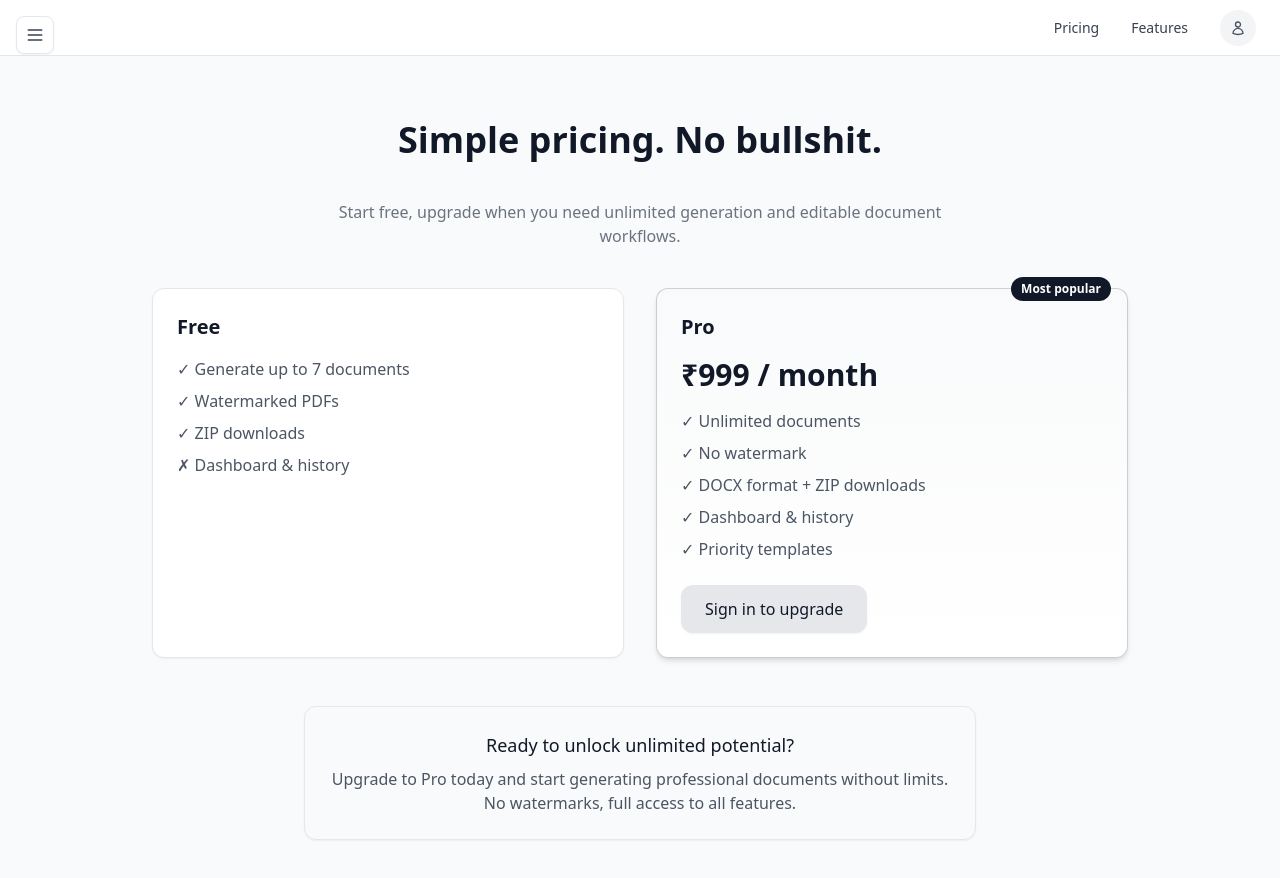
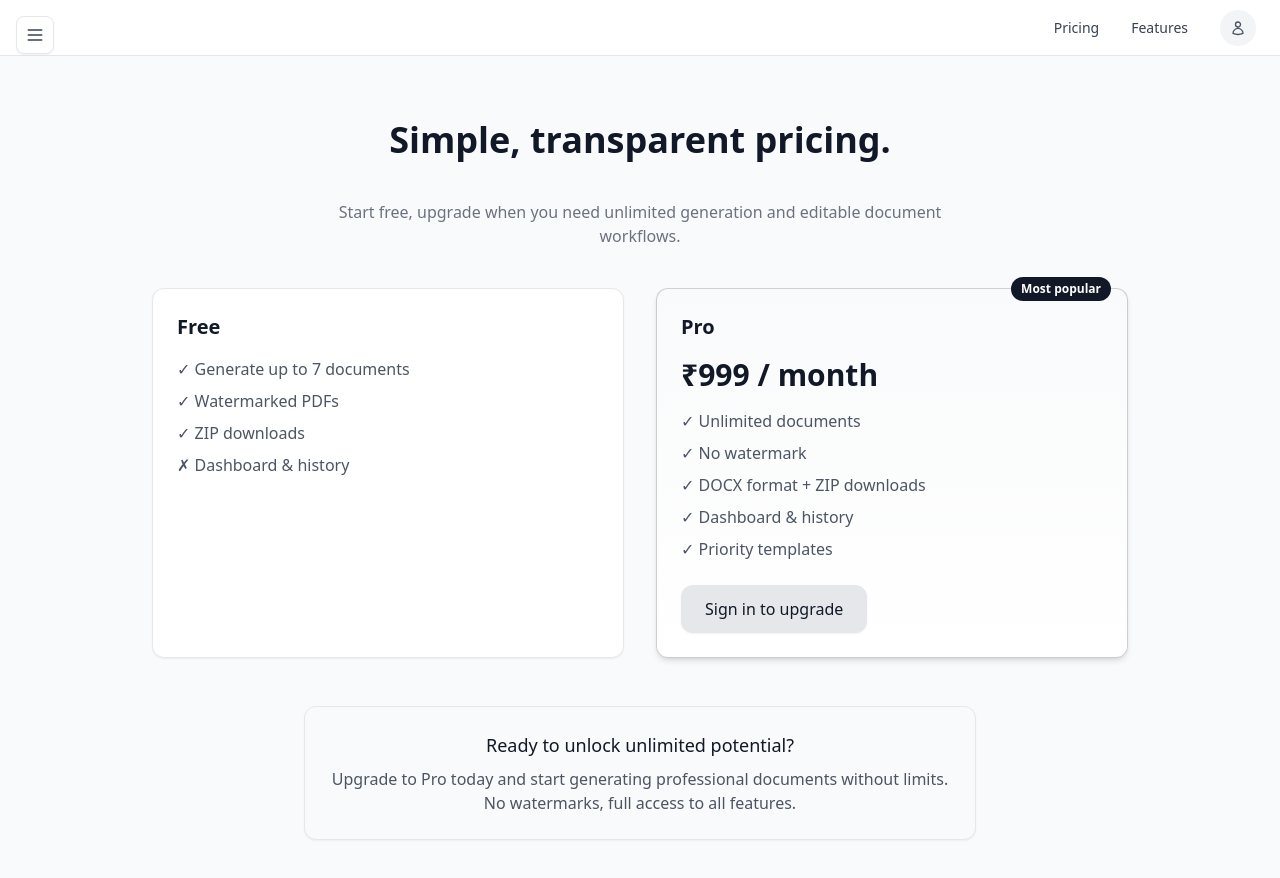
Before and after one commit to Shvngishrma/ClearTrade, a Next.js app: page /pricing in a window 1280 px wide. Shown: the top 878 px of the page. Built offline with nearby package versions, Linux system fonts and the light colour scheme; no server answers.

Commit message:
copy(pricing): replace casual headline with professional wording

```diff
--- a/app/pricing/page.tsx
+++ b/app/pricing/page.tsx
@@ -46,7 +46,7 @@ export default function PricingPage() {
       ) : (
         <>
           <h1 className="text-4xl font-bold text-center mb-10">
-            Simple pricing. No bullshit.
+            Simple, transparent pricing.
           </h1>
           <p className="text-center text-gray-500 dark:text-zinc-400 mb-10 max-w-2xl mx-auto">
             Start free, upgrade when you need unlimited generation and editable document workflows.
```
